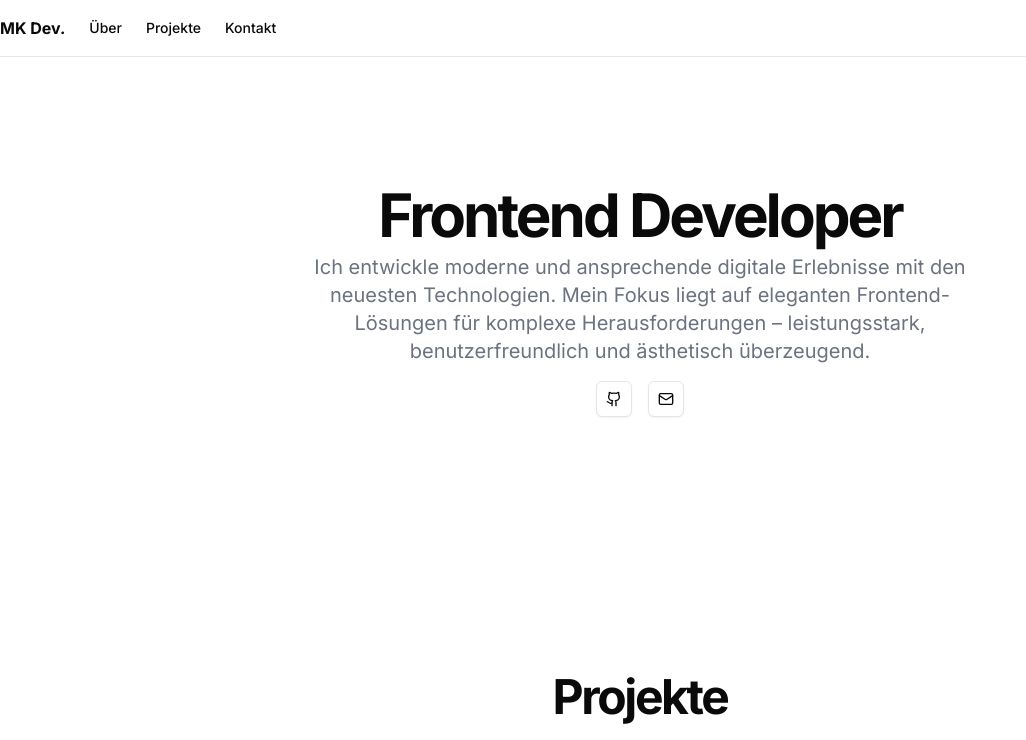
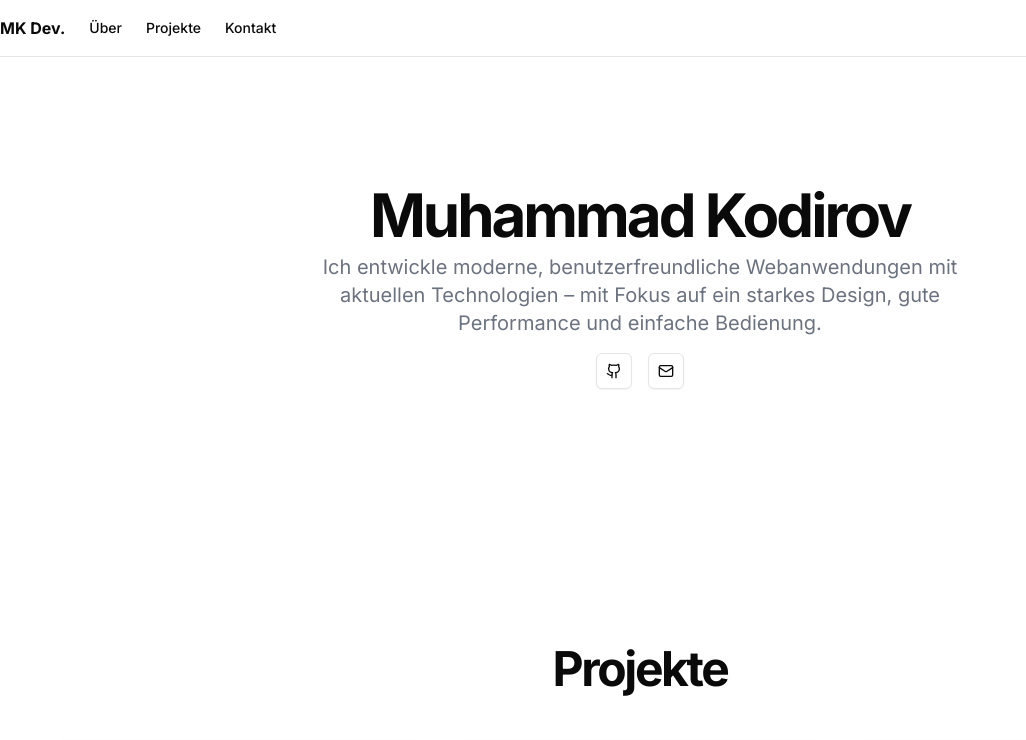
Before and after one commit to muhakodirov/my-portfolio, a Next.js app: page / in a window 1280 px wide. Shown: the top 740 px of the page, without its empty margins (0-1026 px from the left). Built offline with nearby package versions, Linux system fonts and the light colour scheme; grey boxes are pictures that could not be loaded.

Commit message:
Update page.tsx

```diff
--- a/app/page.tsx
+++ b/app/page.tsx
@@ -40,10 +40,10 @@ export default function Page() {
             <div className="flex flex-col items-center justify-center space-y-4 text-center">
               <div className="space-y-2">
                 <h1 className="text-3xl font-bold tracking-tighter sm:text-4xl md:text-5xl lg:text-6xl/none">
-                  Frontend Developer
+                  Muhammad Kodirov
                 </h1>
                 <p className="mx-auto max-w-[700px] text-gray-500 md:text-xl dark:text-gray-400">
-                  Ich entwickle moderne und ansprechende digitale Erlebnisse mit den neuesten Technologien. Mein Fokus liegt auf eleganten Frontend-Lösungen für komplexe Herausforderungen – leistungsstark, benutzerfreundlich und ästhetisch überzeugend.
+                  Ich entwickle moderne, benutzerfreundliche Webanwendungen mit aktuellen Technologien – mit Fokus auf ein starkes Design, gute Performance und einfache Bedienung.
                 </p>
               </div>
               <div className="space-x-4">
```
